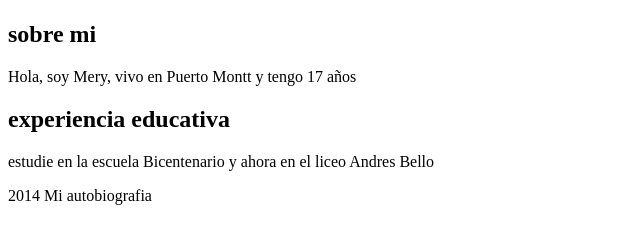
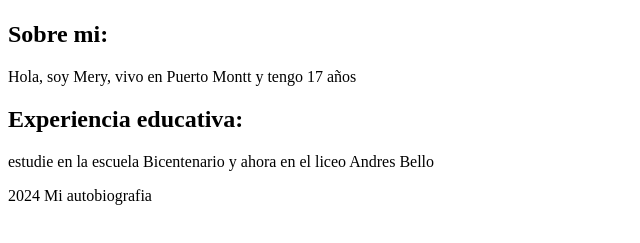
Before and after one commit to Mery1239/Mery1239.github.io, a plain HTML site: page index.html in a window 1280 px wide. Shown: the part 59-302 px from the top of the page, without its empty margins (0-640 px from the left). Drawn offline with Linux system fonts and the light colour scheme.

Commit message:
Update and rename index9.html to index.html

```diff
--- a/index9.html
+++ b/index.html
@@ -10,15 +10,15 @@
         <h1>Mi autobiografia</h1>
     </header>
     <section>
-        <h2>sobre mi</h2>
+        <h2>Sobre mi:</h2>
         <p>Hola, soy Mery, vivo en Puerto Montt y tengo 17 años</p>
     </section>
     <section>
-        <h2>experiencia educativa</h2>
+        <h2>Experiencia educativa:</h2>
         <p>estudie en la escuela Bicentenario y ahora en el liceo Andres Bello</p>
     </section>
     <footer>
-        <p>2014 Mi autobiografia</p>
+        <p>2024 Mi autobiografia</p>
     </footer>
 </body>
 </html>
```
